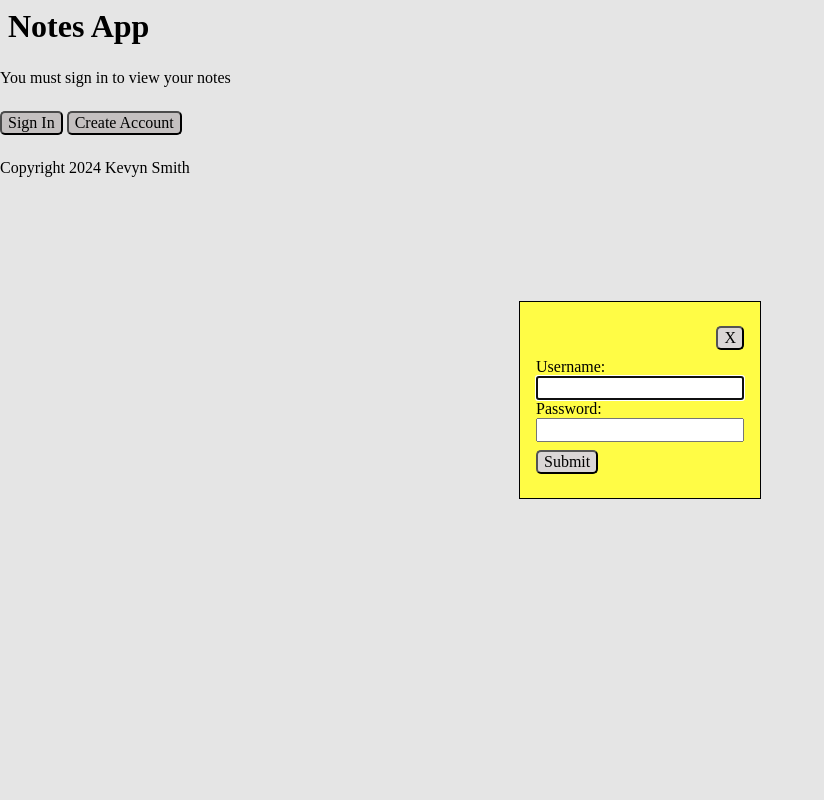
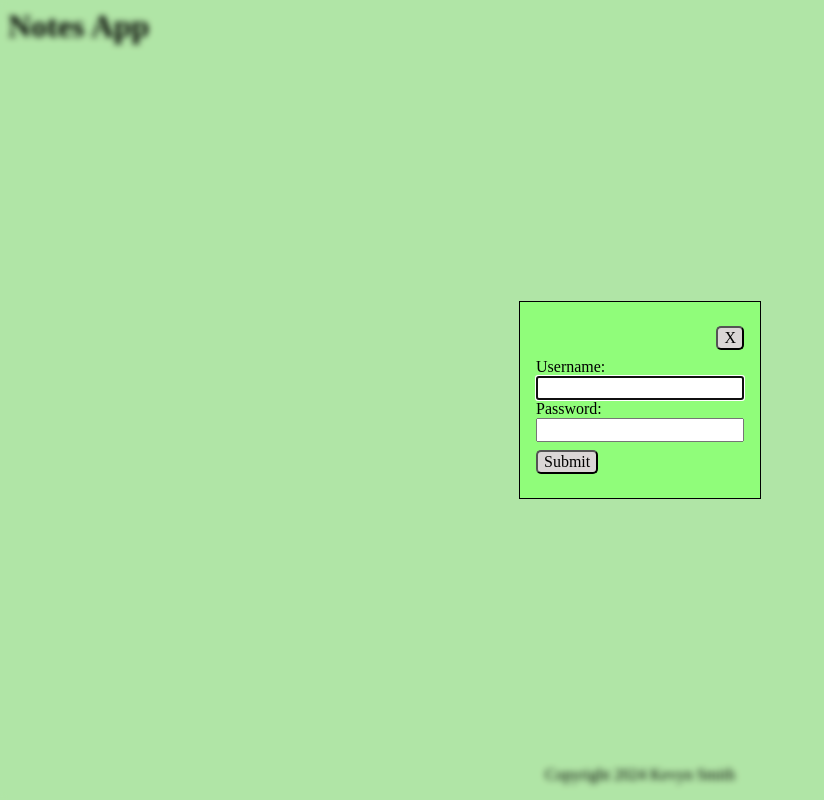
Before and after one commit to KSmith8888/notes-app-server, a website with bundled scripts: page public/index.html in a window 1280 px wide. Both pictures are taken after a click on the button "Sign In". Shown: the whole page, without its empty margins (0-824 px from the left). Built offline with nearby package versions, Linux system fonts and the light colour scheme.

Commit message:
Updated form styling

```diff
--- a/package.json
+++ b/package.json
@@ -3,7 +3,6 @@
     "version": "1.0.0",
     "description": "A notes app made with NodeJS, Express and MongoDB",
     "type": "module",
-    "main": "index.js",
     "engines": {
         "node": ">=20.10.0"
     },
--- a/public/index.html
+++ b/public/index.html
@@ -7,6 +7,7 @@
         <title>Notes App</title>
     </head>
     <body>
+        <div id="container">
             <header id="header">
                 <h1 id="main-heading">Notes App</h1>
                 <div id="account-info">
@@ -22,7 +23,10 @@
                     <button id="open-sign-in-modal-button" class="button">
                         Sign In
                     </button>
-                <button id="open-create-account-modal-button" class="button">
+                    <button
+                        id="open-create-account-modal-button"
+                        class="button"
+                    >
                         Create Account
                     </button>
                     <p id="sign-in-error-message"></p>
@@ -147,7 +151,10 @@
                     <div id="current-notes"></div>
                 </section>
             </main>
-        <footer id="footer">Copyright 2024 Kevyn Smith</footer>
+            <footer id="footer">
+                <p class="footer-text">Copyright 2024 Kevyn Smith</p>
+            </footer>
+        </div>
         <noscript>Warning: JavaScript must be enabled to use this app</noscript>
         <script type="module" src="./note.js"></script>
         <script type="module" src="./authentication.js"></script>
--- a/public/styles.css
+++ b/public/styles.css
@@ -14,7 +14,19 @@ textarea {
     font-size: 100%;
 }
 
+#container {
+    width: 100vw;
+    min-height: 100vh;
+    display: flex;
+    flex-direction: column;
+    justify-content: space-between;
+    align-items: center;
+    background-color: rgb(197, 255, 185);
+}
+
 #header {
+    width: 100%;
+    align-self: flex-start;
     display: flex;
     justify-content: space-between;
     padding: 0.5em;
@@ -45,9 +57,15 @@ textarea {
     background-color: rgb(199, 192, 192);
 }
 
-.modal {
+.modal[open] {
+    max-width: 95%;
     border: 1px solid black;
-    background-color: rgb(255, 252, 69);
+    background-color: rgb(144, 253, 122);
+}
+
+.modal::backdrop {
+    backdrop-filter: blur(3px);
+    -webkit-backdrop-filter: blur(3px);
 }
 
 .form {
@@ -58,6 +76,10 @@ textarea {
 
 .textarea {
     resize: none;
+}
+
+.textarea:active {
+    border: 2px solid rgb(1, 94, 1);
 }
 
 .close-button {
@@ -76,3 +98,11 @@ textarea {
 .note-text {
     margin: 0.5em;
 }
+
+#footer {
+    padding: 0.5em;
+}
+
+.footer-text {
+    margin: 0.5em;
+}
```
Lines whose indentation alone changed are shown as unchanged.
